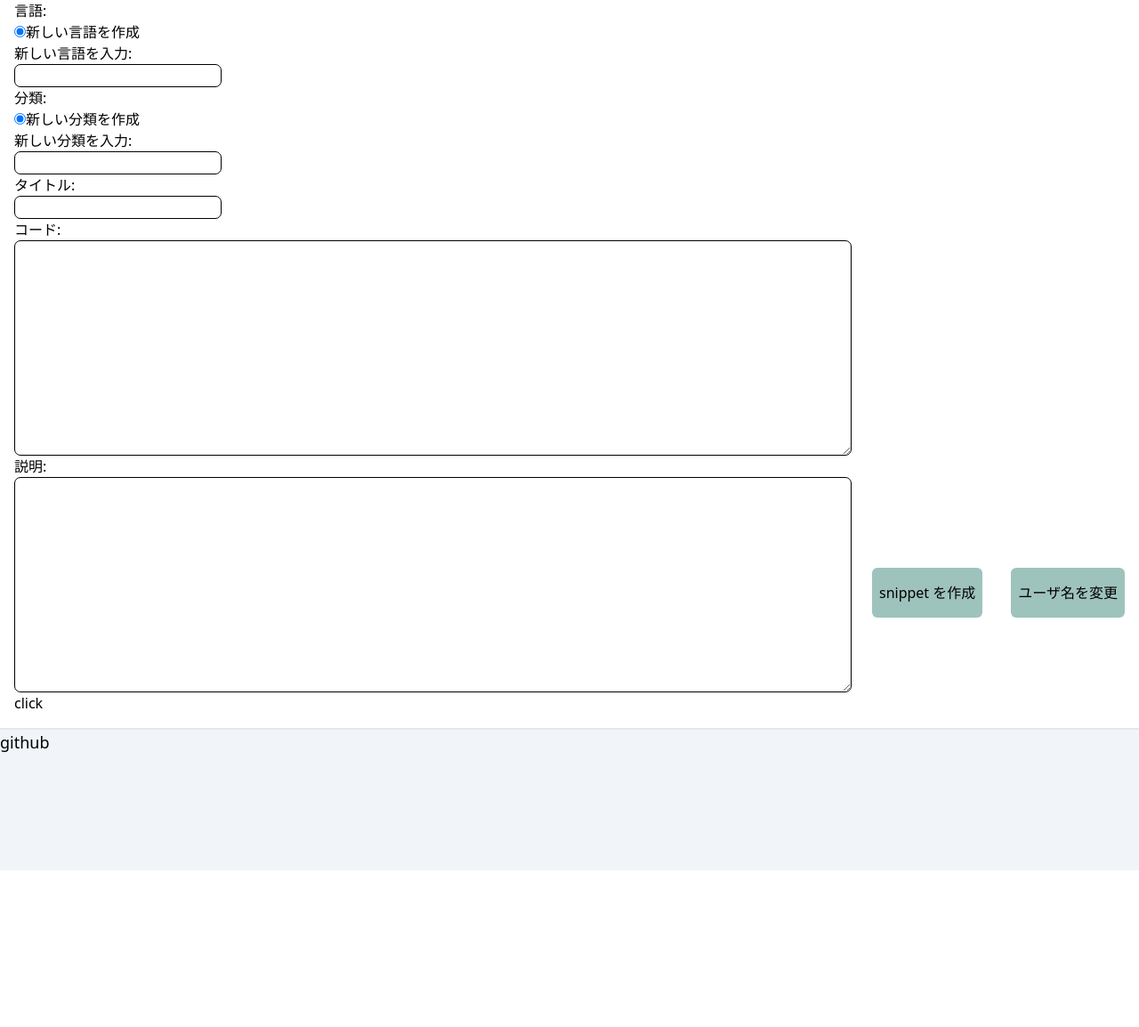
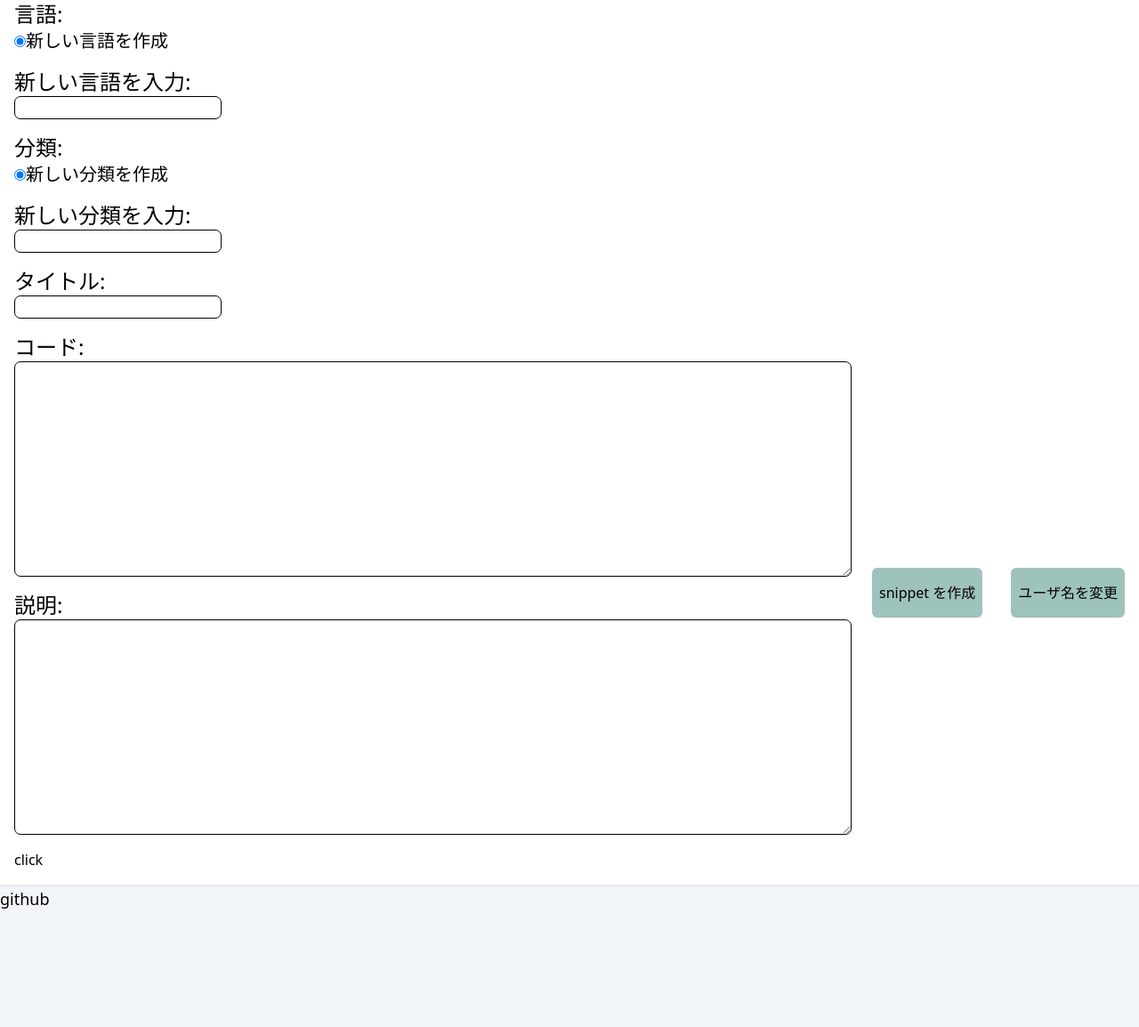
Before and after one commit to ASAP-BYAF/snippet_app, a Django app: page /snippet/create/ in a window 1280 px wide. Shown: the part 68-1222 px from the top of the page at 89% size. Before the commit the page ends 1046 px from the top, so only its background shows below. Run offline with Django 4.2, Linux system fonts and the light colour scheme; the visitor is signed in with stand-in values (Sample User, id 1); data comes from the database, SQL or seed files in the repository; data that the repository does not hold is empty; style sheets or scripts are compiled from the project's sources.

Commit message:
snippet_form.html を修正しました。
ラベルと選択肢の文字を大きくし、見やすくしました。

```diff
--- a/templates/snippet_app/snippet_form.html
+++ b/templates/snippet_app/snippet_form.html
@@ -7,11 +7,11 @@
 <form id='snippet-create', method="post" class="ml-4">
     {% csrf_token %}
     {% for field in form %}
-    <div id = {{field.auto_id}}>
-        <p>{{ field.label_tag}}</p>
+    <div id = {{field.auto_id}} class="mb-4">
+        <p class="text-2xl" >{{ field.label_tag}}</p>
         {% if field.field.widget.input_type == 'radio' %}
             {% for item in field %}
-                <p>{{ item.tag }}<label for='{{ item.id_for_label }}'>{{ item.choice_label }}</label></p>
+                <p class="text-xl" >{{ item.tag }}<label for='{{ item.id_for_label }}'>{{ item.choice_label }}</label></p>
             {% endfor %}
 
         {% else %}
```
